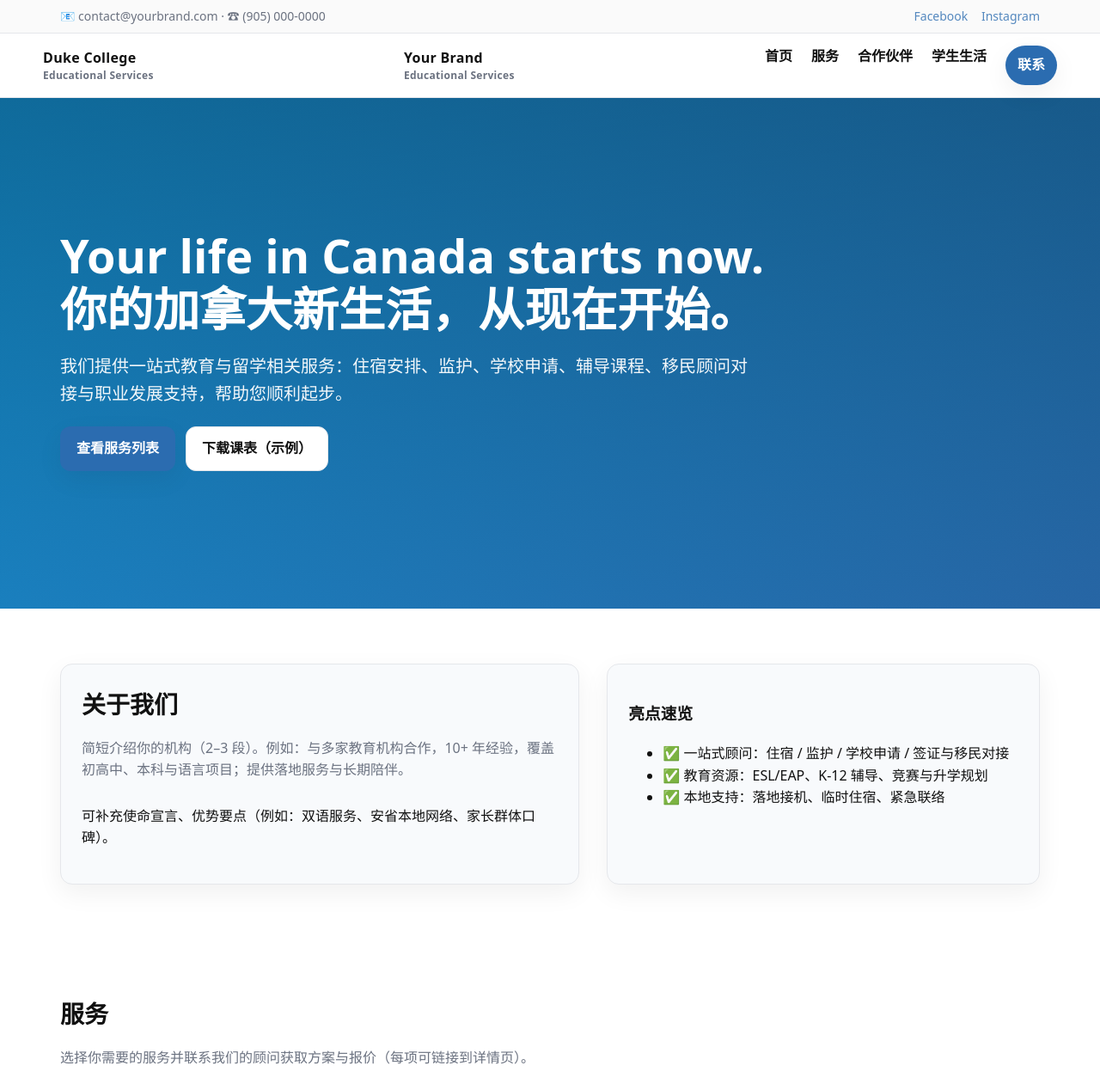
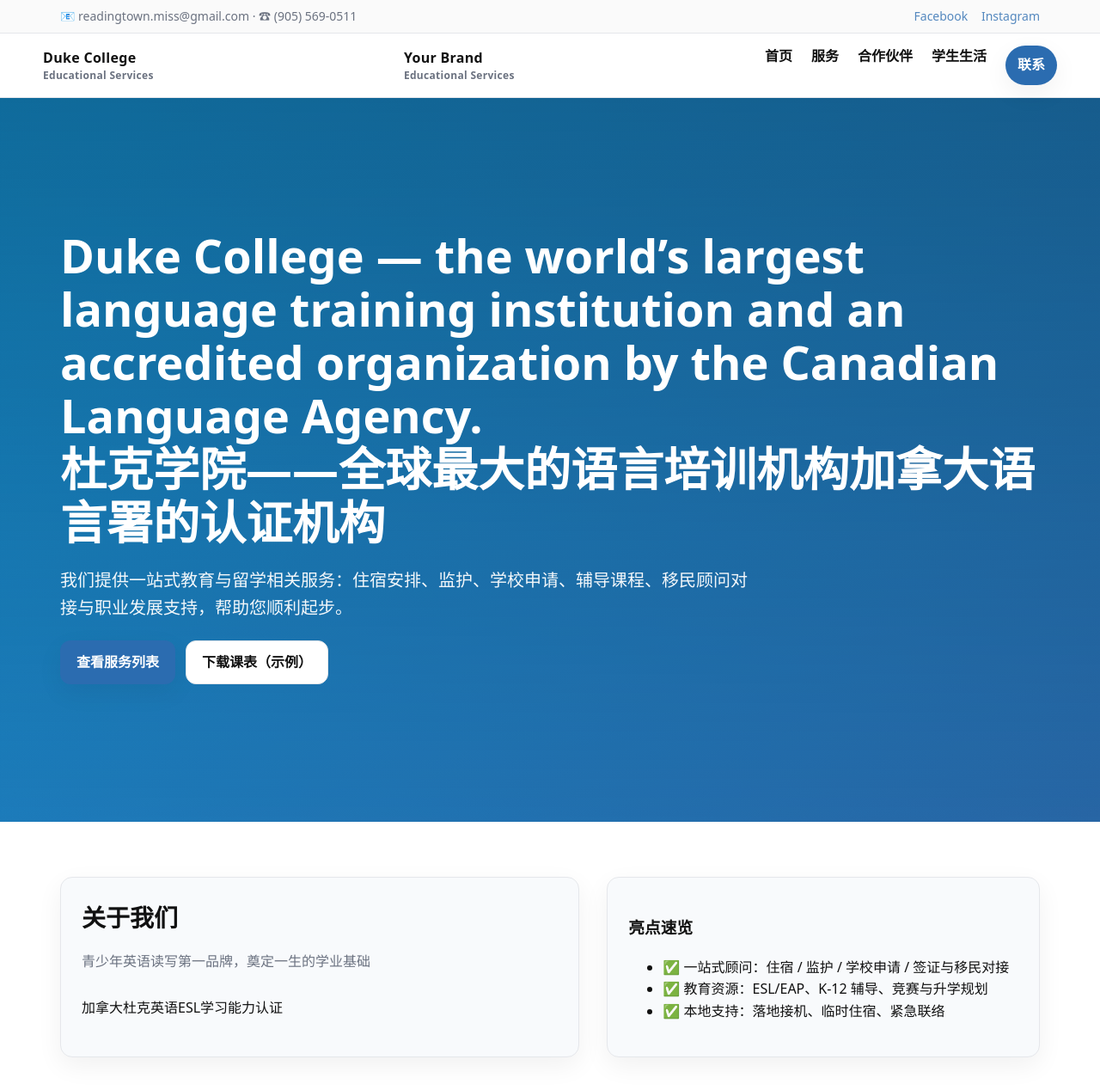
Before and after one commit to zjt0528/duke-college-site, a plain HTML site: page index.html in a window 1280 px wide. Shown: the top 1268 px of the page at 86% size. Drawn offline with Linux system fonts and the light colour scheme.

Commit message:
Update slogan

```diff
--- a/index.html
+++ b/index.html
@@ -4,7 +4,6 @@
   <meta charset="UTF-8" />
   <meta name="viewport" content="width=device-width, initial-scale=1" />
   <title>Duke College — Education & Services</title>
-  <title>Your Brand — Education & Services</title>
   <style>
     :root {
       --bg: #ffffff;
@@ -77,7 +76,7 @@
 <body>
   <div class="topbar">
     <div class="container">
-      <div>📧 contact@yourbrand.com · ☎︎ (905) 000‑0000</div>
+      <div>📧 readingtown.miss@gmail.com · ☎︎ (905) 569‑0511</div>
       <div class="social">
         <a href="#" aria-label="Facebook">Facebook</a>
         <a href="#" aria-label="Instagram">Instagram</a>
@@ -101,7 +100,7 @@
 
   <section id="home" class="hero">
     <div class="container">
-      <h1>Your life in Canada starts now.<br>你的加拿大新生活，从现在开始。</h1>
+      <h1>Duke College — the world’s largest language training institution and an accredited organization by the Canadian Language Agency.<br>杜克学院——全球最大的语言培训机构加拿大语言署的认证机构</h1>
       <p>我们提供一站式教育与留学相关服务：住宿安排、监护、学校申请、辅导课程、移民顾问对接与职业发展支持，帮助您顺利起步。</p>
       <div class="actions">
         <a class="btn primary" href="#services">查看服务列表</a>
@@ -114,8 +113,8 @@
     <div class="container about">
       <div class="card">
         <h2 class="section-title">关于我们</h2>
-        <p class="section-desc">简短介绍你的机构（2–3 段）。例如：与多家教育机构合作，10+ 年经验，覆盖初高中、本科与语言项目；提供落地服务与长期陪伴。</p>
-        <p>可补充使命宣言、优势要点（例如：双语服务、安省本地网络、家长群体口碑）。</p>
+        <p class="section-desc">青少年英语读写第一品牌，奠定一生的学业基础</p>
+        <p>加拿大杜克英语ESL学习能力认证</p>
       </div>
       <div class="card">
         <h3>亮点速览</h3>
```
